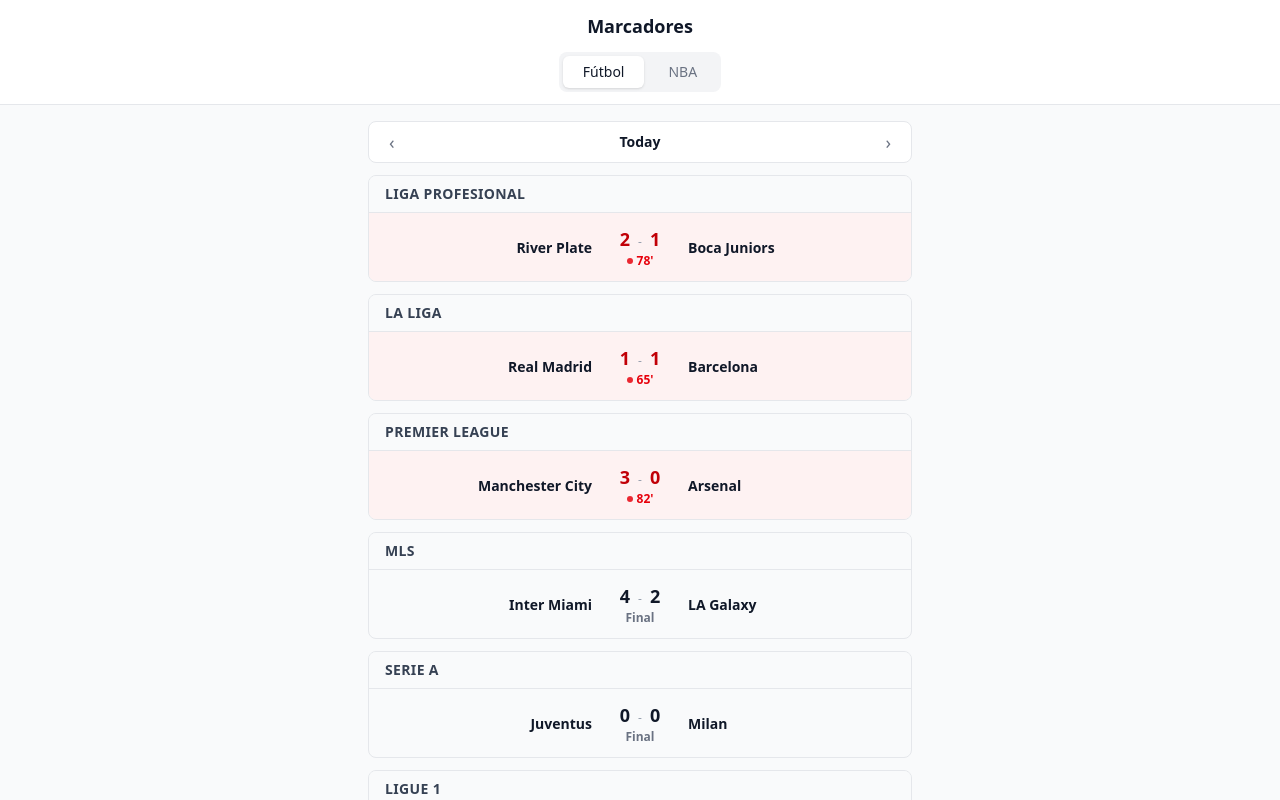
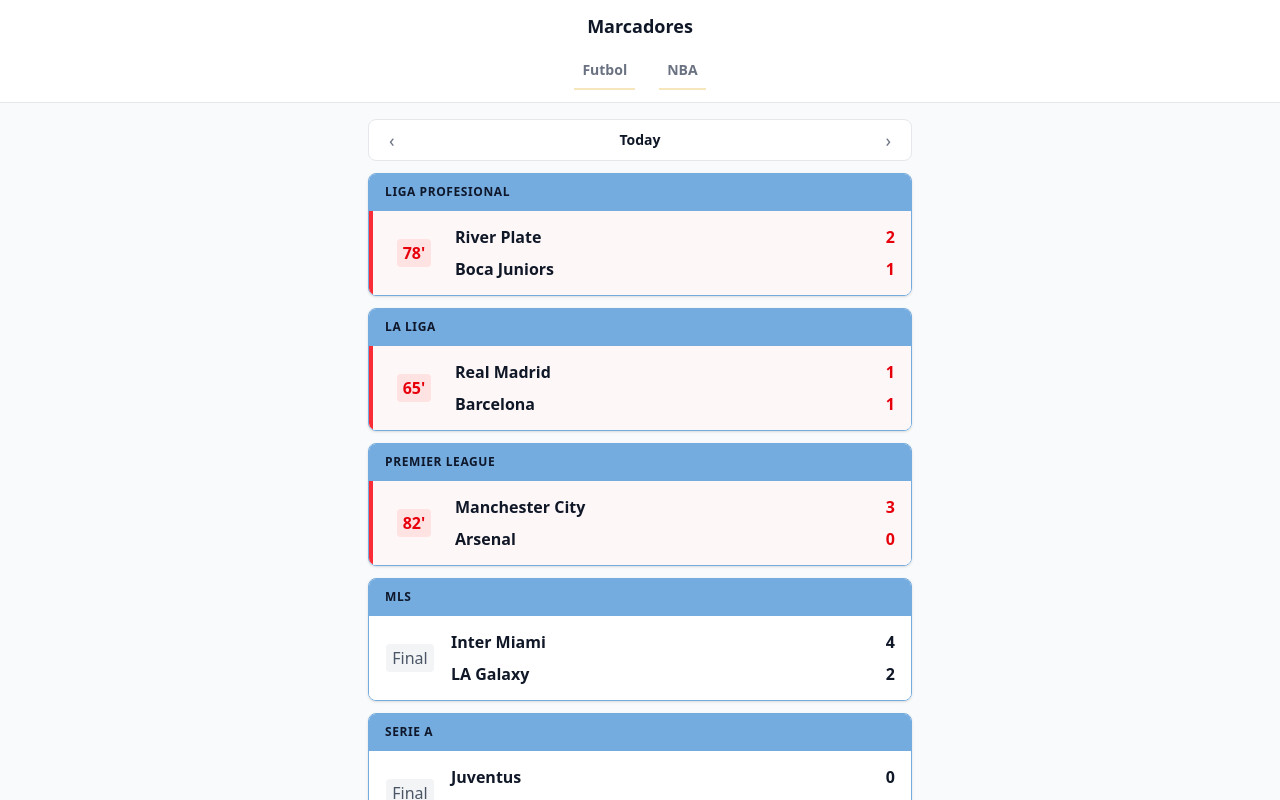
Before and after one commit to rober0xf/prosenos-frontend, a React (Vite) app: page / in a window 1280 px wide. Shown: the top 800 px of the page. Built offline with nearby package versions, Linux system fonts and the light colour scheme.

Commit message:
improve components style

```diff
--- a/src/components/LeagueSection.tsx
+++ b/src/components/LeagueSection.tsx
@@ -1,24 +1,25 @@
-import type { Match } from '../types'
-import { MatchCard } from './MatchCard'
+import type { Match } from "../types";
+import { MatchCard } from "./MatchCard";
 
 interface LeagueSectionProps {
-  league: string
-  matches: Match[]
+  league: string;
+  matches: Match[];
 }
 
 export function LeagueSection({ league, matches }: LeagueSectionProps) {
   return (
-    <div className="border border-gray-200 rounded-lg overflow-hidden">
-      <div className="bg-gray-50 px-4 py-2 border-b border-gray-200">
-        <h2 className="text-sm font-semibold text-gray-700 uppercase tracking-wide">
+    <div className="border border-[#74ACDF] rounded-lg overflow-hidden shadow-sm">
+      <div className="bg-[#74ACDF] px-4 py-2.5 border-b border-[#74ACDF]">
+        <h2 className="text-xs font-bold text-slate-900 uppercase tracking-wider">
           {league}
         </h2>
       </div>
-      <div className="divide-y divide-gray-100">
+
+      <div className="divide-y divide-[#74ACDF]/40 bg-white">
         {matches.map((match) => (
           <MatchCard key={match.id} match={match} />
         ))}
       </div>
     </div>
-  )
+  );
 }
--- a/src/components/MatchCard.tsx
+++ b/src/components/MatchCard.tsx
@@ -1,73 +1,99 @@
-import type { Match, MatchStatus } from '../types'
+import type { Match, MatchStatus } from "../types";
 
-function StatusBadge({ status, minute }: { status: MatchStatus; minute?: number }) {
-  if (status === 'live') {
+function StatusBadge({
+  status,
+  minute,
+}: {
+  status: MatchStatus;
+  minute?: number;
+}) {
+  if (status === "live") {
     return (
-      <span className="inline-flex items-center gap-1 text-xs font-semibold text-red-600">
-        <span className="w-1.5 h-1.5 rounded-full bg-red-600 animate-pulse" />
+      <span className="inline-flex items-center gap-1 text-md font-bold text-red-600 bg-red-100 px-1.5 py-0.5 rounded">
         {minute}&#39;
       </span>
-    )
+    );
   }
-  if (status === 'finished') {
-    return <span className="text-xs font-semibold text-gray-500">Final</span>
+  if (status === "finished") {
+    return (
+      <span className="text-md font-medium text-gray-600 bg-gray-100 px-1.5 py-0.5 rounded">
+        Final
+      </span>
+    );
   }
-  return <span className="text-xs text-gray-400">{ /* startTime */ }&nbsp;</span>
+  return null;
 }
 
 interface MatchCardProps {
-  match: Match
+  match: Match;
 }
 
 export function MatchCard({ match }: MatchCardProps) {
-  const { homeTeam, awayTeam, homeScore, awayScore, status, startTime } = match
-  const isLive = status === 'live'
-  const isFinished = status === 'finished'
-  const showScore = homeScore !== null && awayScore !== null
+  const { homeTeam, awayTeam, homeScore, awayScore, status, startTime } = match;
+  const isLive = status === "live";
+  const isFinished = status === "finished";
+  const showScore = homeScore !== null && awayScore !== null;
 
   return (
     <div
-      className={`flex items-center px-4 py-3 ${
-        isLive ? 'bg-red-50' : ''
+      className={`grid grid-cols-[auto_1fr_auto] items-center px-4 py-3.5 gap-x-4 transition-colors ${
+        isLive ? "bg-red-50/60 border-l-4 border-red-500" : "bg-white"
       }`}
     >
-      {/* Home team */}
-      <div className="flex-1 text-right pr-3">
-        <span className={`text-sm ${isLive || isFinished ? 'font-semibold text-gray-900' : 'text-gray-700'}`}>
-          {homeTeam.name}
-        </span>
-      </div>
-
-      {/* Score / time column */}
-      <div className="flex flex-col items-center min-w-[72px]">
-        {showScore ? (
-          <div className="flex items-baseline gap-2">
-            <span className={`text-lg font-bold tabular-nums ${isLive ? 'text-red-700' : 'text-gray-900'}`}>
-              {homeScore}
-            </span>
-            <span className="text-xs text-gray-400">-</span>
-            <span className={`text-lg font-bold tabular-nums ${isLive ? 'text-red-700' : 'text-gray-900'}`}>
-              {awayScore}
-            </span>
-          </div>
-        ) : (
-          <span className="text-sm text-gray-500 font-medium">{startTime}</span>
-        )}
-
-        {/* Status below the score */}
-        {status === 'scheduled' ? (
-          <span className="text-[10px] text-gray-400 mt-0.5">{startTime}</span>
+      {/* left column: status / time */}
+      <div className="flex flex-col items-center justify-center min-w-12.5 text-center">
+        {status === "scheduled" ? (
+          <span className="text-md font-semibold text-gray-600 tabular-nums">
+            {startTime}
+          </span>
         ) : (
           <StatusBadge status={status} minute={match.minute} />
         )}
       </div>
 
-      {/* Away team */}
-      <div className="flex-1 text-left pl-3">
-        <span className={`text-sm ${isLive || isFinished ? 'font-semibold text-gray-900' : 'text-gray-700'}`}>
-          {awayTeam.name}
-        </span>
+      {/* middle column: team and player name */}
+      <div className="flex flex-col gap-y-2">
+        <div className="flex flex-col">
+          <span
+            className={`text-md ${isLive || isFinished ? "font-semibold text-gray-900" : "text-gray-600"}`}
+          >
+            {homeTeam.name}
+          </span>
+          {/* TODO: add home goalscorers here */}
+        </div>
+
+        <div className="flex flex-col">
+          <span
+            className={`text-md ${isLive || isFinished ? "font-semibold text-gray-900" : "text-gray-600"}`}
+          >
+            {awayTeam.name}
+          </span>
+          {/* TODO: add away goalscorers here */}
+        </div>
+      </div>
+
+      {/* right column: stacked scores */}
+      <div className="flex flex-col gap-y-2 text-right min-w-6">
+        {showScore ? (
+          <>
+            <span
+              className={`text-base font-bold tabular-nums ${isLive ? "text-red-600" : "text-gray-900"}`}
+            >
+              {homeScore}
+            </span>
+            <span
+              className={`text-base font-bold tabular-nums ${isLive ? "text-red-600" : "text-gray-900"}`}
+            >
+              {awayScore}
+            </span>
+          </>
+        ) : (
+          <>
+            <span className="text-sm text-gray-300 font-bold">-</span>
+            <span className="text-sm text-gray-300 font-bold">-</span>
+          </>
+        )}
       </div>
     </div>
-  )
+  );
 }
--- a/src/components/SportTabs.tsx
+++ b/src/components/SportTabs.tsx
@@ -1,33 +1,36 @@
-import type { Sport } from '../types'
+import type { Sport } from "../types";
 
 interface SportTabsProps {
-  active: Sport
-  onChange: (sport: Sport) => void
+  active: Sport;
+  onChange: (sport: Sport) => void;
 }
 
 export function SportTabs({ active, onChange }: SportTabsProps) {
   return (
-    <div className="flex gap-1 bg-gray-100 rounded-lg p-1 w-fit mx-auto">
+    <div className="flex gap-6 w-fit mx-auto px-2">
+      {/* Futbol tab */}
       <button
-        onClick={() => onChange('football')}
-        className={`px-5 py-1.5 rounded-md text-sm font-medium transition-colors cursor-pointer ${
-          active === 'football'
-            ? 'bg-white text-gray-900 shadow-sm'
-            : 'text-gray-500 hover:text-gray-800'
+        onClick={() => onChange("futbol")}
+        className={`px-2 py-2 text-sm font-bold border-b-2 transition-all duration-200 cursor-pointer ${
+          active === "futbol"
+            ? "border-[#FCBF49] text-gray-900"
+            : "border-[#E5A922]/30 text-gray-500 hover:border-[#E5A922] hover:text-gray-700"
         }`}
       >
-        Fútbol
+        Futbol
       </button>
+
+      {/* NBA tab */}
       <button
-        onClick={() => onChange('nba')}
-        className={`px-5 py-1.5 rounded-md text-sm font-medium transition-colors cursor-pointer ${
-          active === 'nba'
-            ? 'bg-white text-gray-900 shadow-sm'
-            : 'text-gray-500 hover:text-gray-800'
+        onClick={() => onChange("nba")}
+        className={`px-2 py-2 text-sm font-bold border-b-2 transition-all duration-200 cursor-pointer ${
+          active === "nba"
+            ? "border-[#FCBF49] text-gray-900"
+            : "border-[#E5A922]/30 text-gray-500 hover:border-[#E5A922] hover:text-gray-700"
         }`}
       >
         NBA
       </button>
     </div>
-  )
+  );
 }
```
